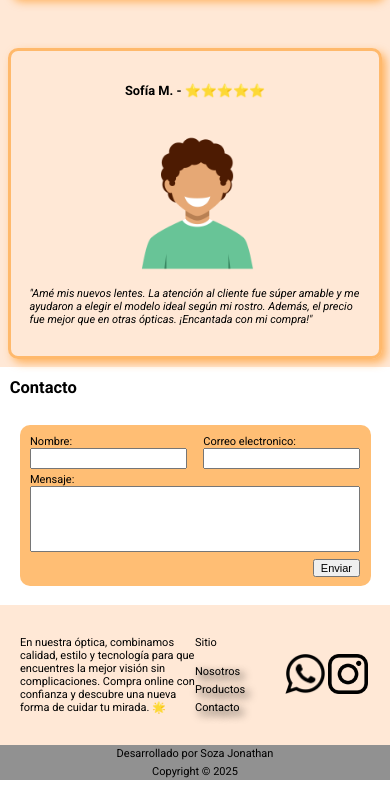
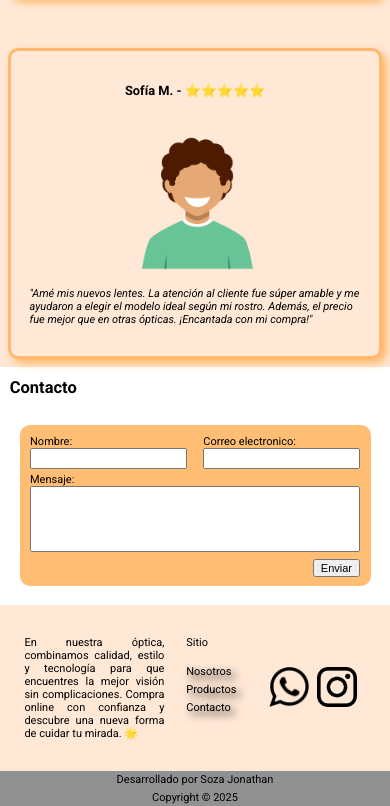
Before and after one commit to JSoza1/proyecto-final-ecommerce-jonathan-soza, a plain HTML site: page index.html in a window 390 px wide. Shown: the part 2635-3441 px from the top of the page. Before the commit the page ends 3415 px from the top, so only its background shows below. Drawn offline with Linux system fonts and the light colour scheme.

Commit message:
fix footer responsividad

```diff
--- a/styles.css
+++ b/styles.css
@@ -341,12 +341,17 @@ textarea {
 }
 
 @media (max-width: 768px) {
+
+    /* general */
+
     body {
         font-size: 11px;
     }
     button {
         font-size: 11px;
     }
+
+    /* header */
 
     .letra-nav {
         font-size: 11px;
@@ -368,6 +373,30 @@ textarea {
         width: 45%;
     }
 
+    /* footer */
+
+    #footerSuperior {
+        justify-content: space-evenly;
+    }
+
+    #textoFooter {
+        width: 40%;
+    }
+
+    #seccionesFooter {
+        width: 20%;
+        padding-left: 5%;
+    }
+
+    #redesFooter {
+        width: 30%;
+    }
+
+    #texto2 {
+        text-align: justify;
+    }
+
+
  }
 
  /* Fin apartado media */
```
